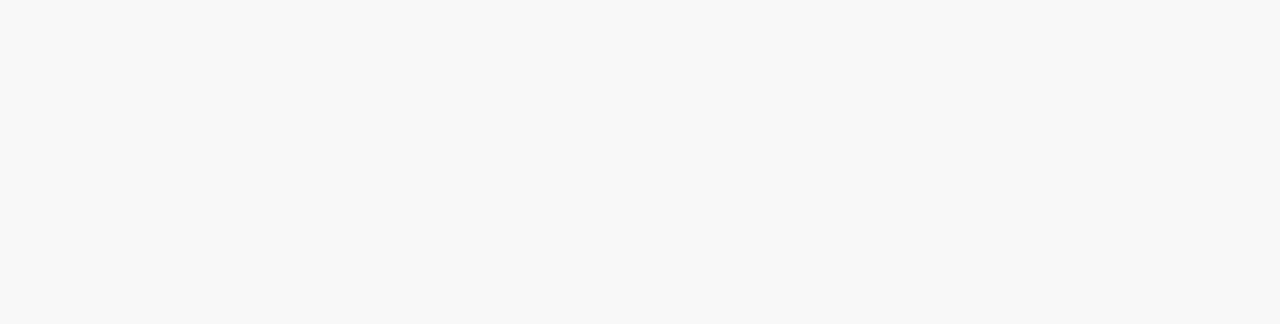
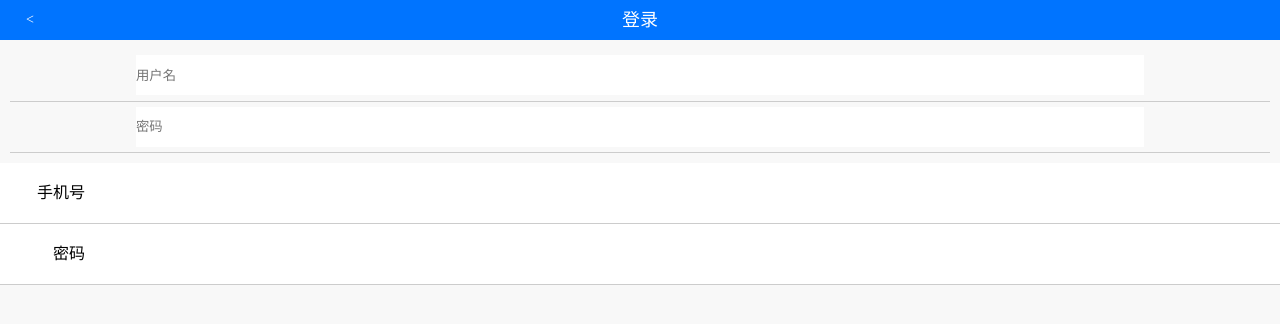
Before and after one commit to zine-fj/react, a React (Create React App) app in the folder my-react/: page /login in a window 1280 px wide. Before the commit this address had no page. Shown: the top 324 px of the page. Built offline with nearby package versions, Linux system fonts and the light colour scheme.

Commit message:
feat: 总结

```diff
--- a/my-react/src/App.js
+++ b/my-react/src/App.js
@@ -5,6 +5,7 @@ import ListPage from "./pages/ListPage";
 import CartPage from "./pages/CartPage";
 import MinePage from "./pages/MinePage";
 import DetailPage from "./pages/DetailPage";
+import LoginPage from "./pages/LoginPage";
 
 function App() {
   return (
@@ -15,6 +16,7 @@ function App() {
         <Route path="/cart" element={<CartPage />}></Route>
         <Route path="/mine" element={<MinePage />}></Route>
         <Route path="/detail" element={<DetailPage />}></Route>
+        <Route path="/login" element={<LoginPage />}></Route>
       </Routes>
     </div>
   );
--- /dev/null
+++ b/my-react/src/components/Form/index.css
@@ -0,0 +1,5 @@
+.lm-input-item { border-bottom: 1px solid #ccc; padding: 10px; line-height: 40px; display: flex; background-color: #fff;font-size: 16px; }
+.lm-input-tit { width: 80px; text-align: right; padding-right: 5px; }
+.lm-input-cont  { flex: 1;  height: 40px;font-size: 16px; padding:12px 10px; color: #666}
+.lm-input-arrow { width: 30px; text-align: right}
+.test-val {text-align: center; line-height: 2; color: #e93}
--- /dev/null
+++ b/my-react/src/components/Form/index.js
@@ -0,0 +1,62 @@
+import React, { Component } from "react";
+import "./index.css";
+
+class InputItem extends Component {
+  state = {
+    value: "",
+  };
+  componentWillMount() {
+    console.log("willmount");
+    this.setState({
+      value: this.props.value,
+      testVal: "",
+    });
+  }
+  componentWillReceiveProps(nextProps, val2) {
+    console.log("componentWillReceiveProps");
+    if (nextProps.value !== this.state.value) {
+      this.setState({
+        value: nextProps.value,
+      });
+      console.log(nextProps, val2);
+    }
+  }
+  testValue(ev) {
+    const { pattern, tit } = this.props;
+    var re = pattern.test(ev.target.value);
+    this.setState({
+      testVal: re ? "" : `您输入的${tit}格式不正确`,
+    });
+  }
+  changeValue(ev) {
+    const { onChange } = this.props;
+    let val = ev.target.value;
+    this.setState({
+      value: ev.target.value,
+    });
+    onChange && onChange(val);
+  }
+
+  render() {
+    const { value, testVal } = this.state;
+    const { tit, type, placeholder } = this.props;
+    return (
+      <div>
+        <div className="lm-input-item">
+          {tit ? <span className="lm-input-tit">{tit}</span> : ""}
+          <input
+            className="lm-input-cont"
+            type={type || "text"}
+            onBlur={(ev) => this.testValue(ev)}
+            placeholder={placeholder || ""}
+            value={value}
+            onChange={(ev) => this.changeValue(ev)}
+          />
+        </div>
+        <div className="test-val">{testVal}</div>
+      </div>
+    );
+  }
+}
+
+export { InputItem };
--- a/my-react/src/components/public/index.js
+++ b/my-react/src/components/public/index.js
@@ -1,37 +1,38 @@
 import React, { Component } from "react";
 import "./public.css";
-import { NavLink } from "react-router-dom";
+import { NavLink, useNavigate } from "react-router-dom";
 
-class Header extends Component {
-  static defaultProps = {
-    hasBack: true
+function Header(props) {
+  const navigate = useNavigate();
+
+  const clickRight = () => {
+    navigate(props.rightUrl)
+  };
+
+  const clickBack = () => {
+    navigate(-1)
   }
-  clickBack() {
-    console.log(this.props)
-  }
-  render() {
-    const { hasBack, rightCont } = this.props;
 
-
-
+  const { hasBack, rightCont } = props;
   return (
     <div className="header">
       <ul>
         <li className="header-btn">
-            {
-              hasBack ? <span onClick={()=>this.clickBack()}>{"<"}</span> : ''
-            }
-
+          {hasBack ? <span onClick={clickBack.bind(this)}>{"<"}</span> : ""}
         </li>
-          <li className="header-tit">{this.props.children}</li>
-          <li className="header-btn">
+        <li className="header-tit">{props.children}</li>
+        <li className="header-btn" onClick={() => clickRight()}>
           {rightCont}
         </li>
       </ul>
     </div>
   );
 }
-}
+
+// 设置默认值
+Header.defaultProps = {
+  hasBack: true,
+};
 
 class Footer extends Component {
   render() {
--- a/my-react/src/pages/CartPage.js
+++ b/my-react/src/pages/CartPage.js
@@ -1,19 +1,16 @@
-import React,{Component} from "react"
-import {Header,Content,Footer} from "../components/public"
+import React, { Component } from "react";
+import { Header, Content, Footer } from "../components/public";
 
 class CartPage extends Component {
-  render(){
+  render() {
     return (
       <div>
         <Header>购物车</Header>
-        <Content tit="cart tit">
-          购物车的内容
-        </Content>
+        <Content>购物车的内容</Content>
         <Footer></Footer>
       </div>
-    )
+    );
   }
 }
 
-
-export default CartPage
+export default CartPage;
--- a/my-react/src/pages/DetailPage.js
+++ b/my-react/src/pages/DetailPage.js
@@ -1,21 +1,18 @@
 import React from "react";
-import { Header, Content, Footer } from "../components/public";
+import { Header, Content, Footer } from "../components/public/index";
 import { useSearchParams } from "react-router-dom";
 
+export default function DetailPage() {
+  const [search] = useSearchParams();
+  const imgSrc = search.get("src");
+  const id = search.get("id");
 
-
-export default function DetailPage() {
-
-  const [search] = useSearchParams()
-  const imgSrc = search.get('src');
-  const id = search.get('id');
-
-console.log(id, imgSrc)
+  console.log(id, imgSrc);
   return (
     <div>
-        <Header rightCont={'分享'}>详情页面</Header>
+      <Header rightCont={"分享"}>详情页面</Header>
       <Content>
-          <img src={imgSrc} alt="" style={{'width': '100%'}} />
+        <img src={imgSrc} alt="" style={{ width: "100%" }} />
       </Content>
       <Footer></Footer>
     </div>
--- a/my-react/src/pages/HomePage.js
+++ b/my-react/src/pages/HomePage.js
@@ -5,7 +5,7 @@ class HomePage extends Component {
   render() {
     return (
       <div>
-        <Header hasBack={false} rightCont={'消息'}>首页</Header>
+        <Header hasBack={false} rightCont={'Login'} rightUrl={'/login'}>首页</Header>
         <Content tit="home tit">首页内容</Content>
         <Footer></Footer>
       </div>
--- /dev/null
+++ b/my-react/src/pages/LoginPage.js
@@ -0,0 +1,69 @@
+// 坑     自定义函数的 this 会发生改变
+import React, { Component } from "react";
+import { Header, Content } from "../components/public";
+import { InputItem } from "../components/Form";
+
+class LoginPage extends Component {
+  constructor(props) {
+    super(props);
+    this.state = {
+      username: "",
+      password: "",
+    };
+  }
+  filterUser(ev) {
+    this.setState({
+      username: ev.target.value,
+    });
+  }
+  filterPWD(ev) {
+    this.setState({
+      password: ev.target.value,
+    });
+  }
+  render() {
+    const { username, password } = this.state;
+    return (
+      <div id="login-page">
+        <Header>登录</Header>
+        <Content>
+          <ul className="form-list">
+            <li className="form-item">
+              <input
+                type="text"
+                placeholder="用户名"
+                value={username}
+                onChange={(ev) => this.filterUser(ev)}
+              />
+            </li>
+            <li className="form-item">
+              <input
+                type="password"
+                placeholder="密码"
+                value={password}
+                onChange={(ev) => this.filterPWD(ev)}
+              />
+            </li>
+          </ul>
+          <div>
+            <InputItem
+              pattern={/^1\d{10}$/}
+              value={username}
+              onChange={(val) => this.setState({ username: val })}
+              tit="手机号"
+            ></InputItem>
+
+            <InputItem
+              pattern={/^\d{8,}$/}
+              value={password}
+              onChange={(val) => this.setState({ password: val })}
+              tit="密码"
+            ></InputItem>
+          </div>
+        </Content>
+      </div>
+    );
+  }
+}
+
+export default LoginPage;
```
Also changed, not shown: 2 other files (tests, documents, lock files or other folders). Lines whose indentation alone changed are shown as unchanged.
